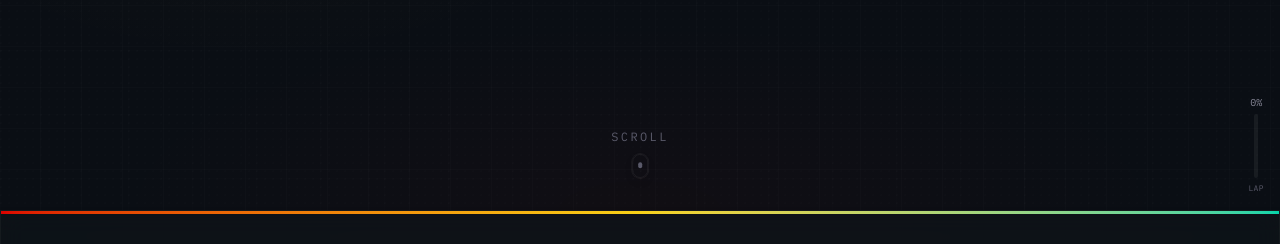
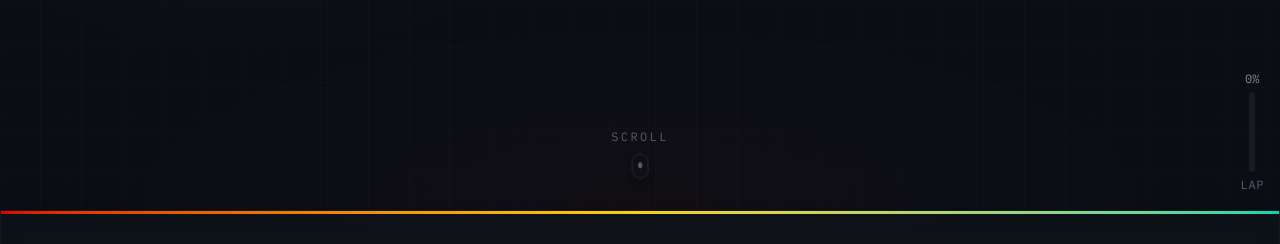
Before and after one commit to mahesh-diwan/f1-portfolio, a Next.js app: page / in a window 1280 px wide. Shown: the part 590-834 px from the top of the page. Built offline with nearby package versions, Linux system fonts and the light colour scheme.

Commit message:
fix: scroll progress — scale LAP text to 12px minimum

```diff
--- a/src/components/layout/ScrollProgress.tsx
+++ b/src/components/layout/ScrollProgress.tsx
@@ -24,16 +24,16 @@ export function ScrollProgress() {
       aria-valuemax={100}
       aria-label="Page scroll progress"
     >
-      <span className="font-mono text-[10px] tabular-nums text-[var(--text-muted)]">
+      <span className="font-mono text-[12px] tabular-nums text-[var(--text-muted)]">
         {Math.round(progress)}%
       </span>
-      <div className="w-1 h-16 bg-[var(--border-default)] rounded-full overflow-hidden">
+      <div className="w-1.5 h-20 bg-[var(--border-default)] rounded-full overflow-hidden">
         <div
           className="w-full bg-[var(--accent)] rounded-full transition-all duration-150 ease-out"
           style={{ height: `${progress}%` }}
         />
       </div>
-      <span className="font-mono text-[8px] tracking-wider text-[var(--text-dim)]" title="Page scroll progress">
+      <span className="font-mono text-[12px] tracking-wider text-[var(--text-dim)]" title="Page scroll progress">
         LAP
       </span>
     </div>
```
